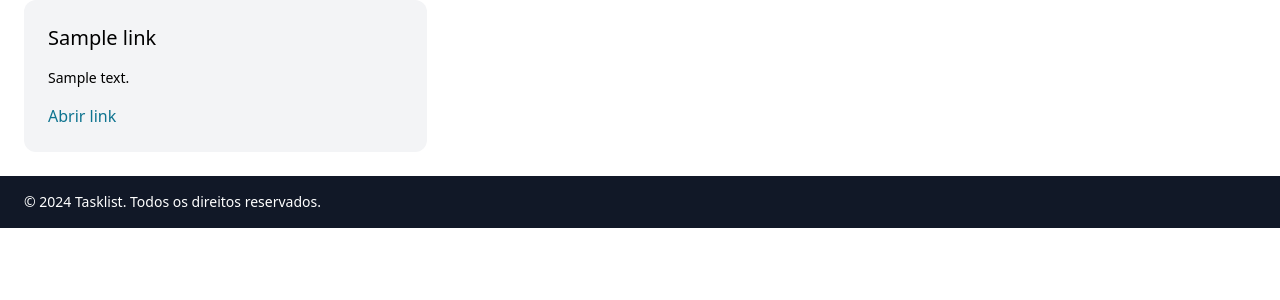
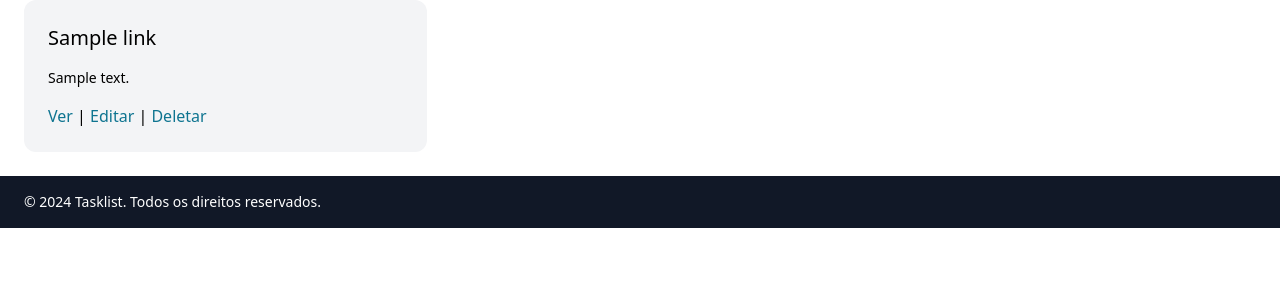
Before and after one commit to Pitossomo/django-tasklist, a Django app: page /links/ in a window 1280 px wide. Shown: the part 228-528 px from the top of the page. Run offline with Django 5.2, Linux system fonts and the light colour scheme; a user stored in the database is signed in; tables that the repository leaves empty hold one stand-in row (values such as "Sample post"); some libraries are stand-ins or nearby versions.

Commit message:
feat(links.html): Add buttons for editing & deleting links

```diff
--- a/tasklist/link/templates/link/links.html
+++ b/tasklist/link/templates/link/links.html
@@ -15,7 +15,15 @@
                     <p class="mb-4 text-sm">{{ link.description }}</p>
                 {% endif %}
 
-                <a href="{{ link.url }}" class="text-cyan-700" target="_blank">Abrir link</a>
+                <a href="{{ link.url }}" class="text-cyan-700">Ver</a>
+                |
+                <a href="{% url 'links:edit_link' link.id %}" class="text-cyan-700">Editar</a>
+                |
+                <a href="{% url 'links:delete_link' link.id %}" class="text-cyan-700"
+                    onclick="return confirm('Tem certeza que deseja excluir esse item?')">
+                        Deletar
+                </a>
+
             </div>
         {% endfor %}
     </div>
```
